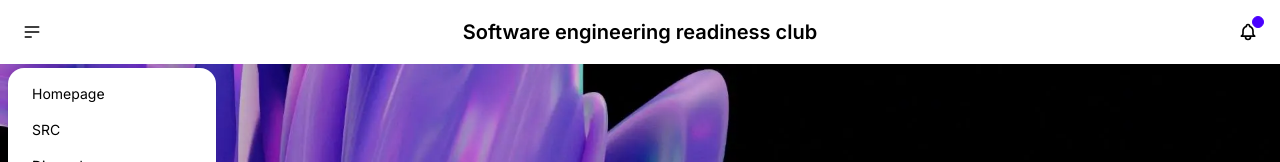
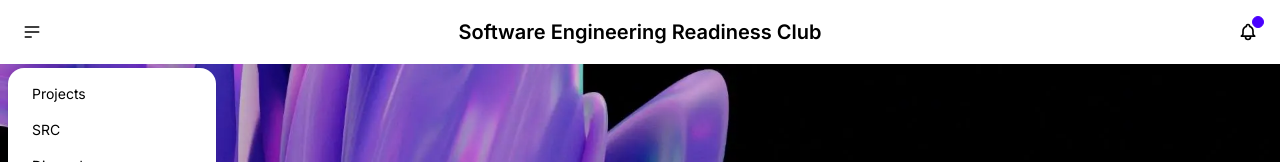
Before and after one commit to Xoshikage/website, a Next.js app: page / in a window 1280 px wide. Both pictures are taken after a click on the label 32 px from the left and 32 px from the top of the page. Shown: the top 162 px of the page. Built offline with nearby package versions, Linux system fonts and the light colour scheme.

Commit message:
<feat> Updated Navbar Component
- Added Page Nav. links
- Improved the casing of Home Button text

```diff
--- a/src/components/navbar.js
+++ b/src/components/navbar.js
@@ -8,14 +8,14 @@ export default function Navbar() {
                         <svg xmlns="http://www.w3.org/2000/svg" className="h-5 w-5" fill="none" viewBox="0 0 24 24" stroke="currentColor"><path strokeLinecap="round" strokeLinejoin="round" strokeWidth="2" d="M4 6h16M4 12h16M4 18h7" /></svg>
                     </label>
                     <ul tabIndex={0} className="menu menu-compact dropdown-content mt-3 p-2 shadow bg-base-100 rounded-box w-52">
-                        <li><a>Homepage</a></li>
-                        <li><a href={"https://github.com/AWKohler/SERC-Website"} >SRC</a></li>
+                        <li><a href={"/projects"}>Projects</a></li>
+                        <li><a href={"https://github.com/LibertyUniversitySER/website"} >SRC</a></li>
                         <li><a href={"https://discord.gg/SMcAMwxPs5"}>Discord</a></li>
                     </ul>
                 </div>
             </div>
             <div className="navbar-center">
-                <a className="btn btn-ghost normal-case text-xl">Software engineering readiness club</a>
+                <a className="btn btn-ghost normal-case text-xl" href="/">Software Engineering Readiness Club</a>
             </div>
             <div className="navbar-end">
 
```
